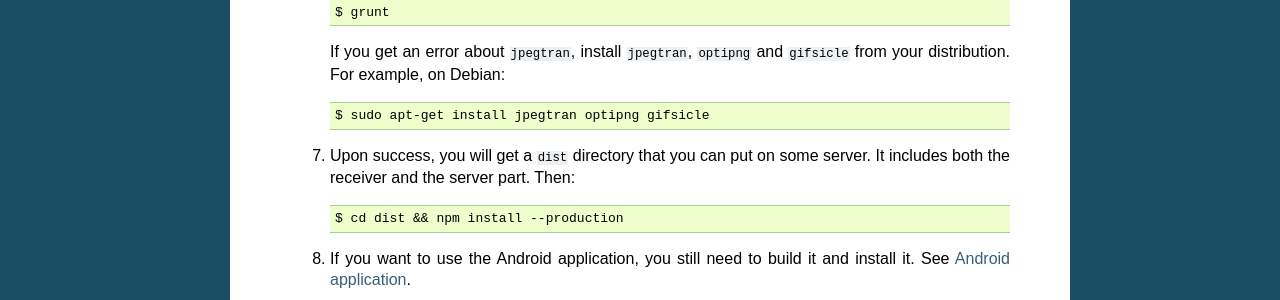
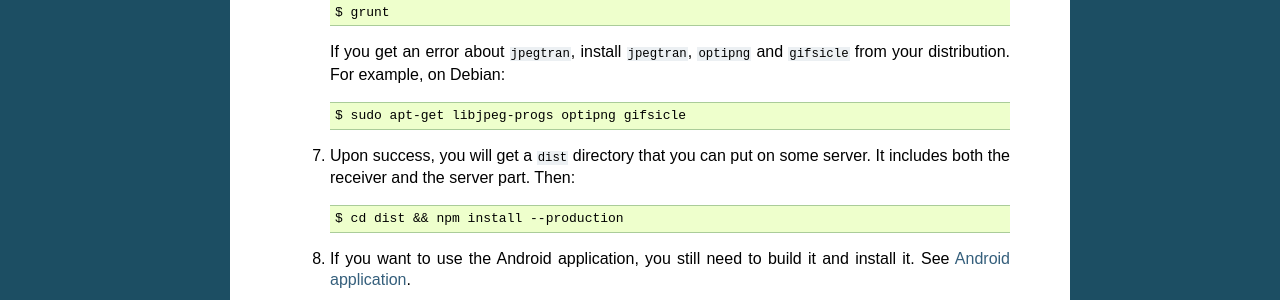
Before and after one commit to vincentbernat/dashkiosk, a Sphinx documentation site: the page built from docs/install.rst, in a window 1280 px wide. Shown: the part 615-915 px from the top of the page. Built offline with Sphinx 7.4.7, drawn with Linux system fonts in a browser that asks for light colours.

Commit message:
Update install.rst for jpegtran on Debian/Ubuntu
jpegtran on debian / ubuntu seems to now come from libjpeg-progs package instead of jpegtran package (at least from buster)

```diff
--- a/docs/install.rst
+++ b/docs/install.rst
@@ -39,7 +39,7 @@ To install it, you need to execute the following step:
      ``optipng`` and ``gifsicle`` from your distribution. For example,
      on Debian::
 
-         $ sudo apt-get install jpegtran optipng gifsicle
+         $ sudo apt-get libjpeg-progs optipng gifsicle
 
   7. Upon success, you will get a ``dist`` directory that you can put on
      some server. It includes both the receiver and the server
```
